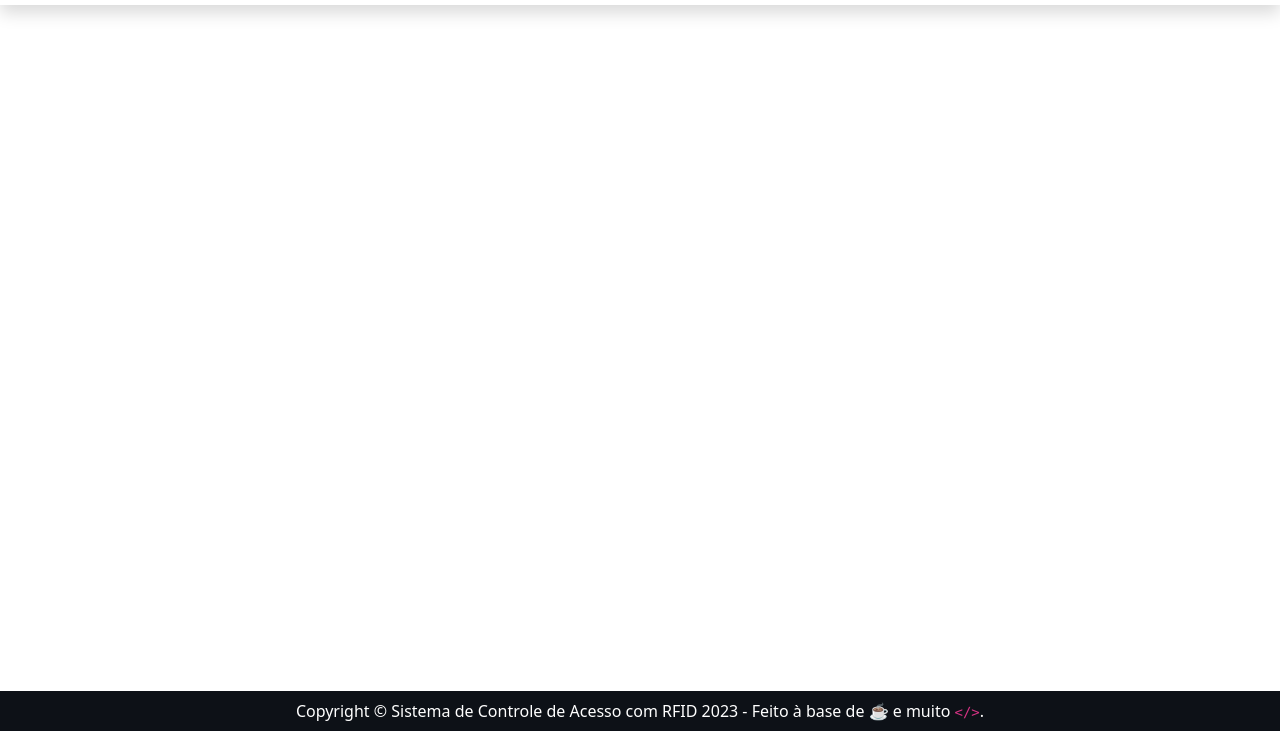
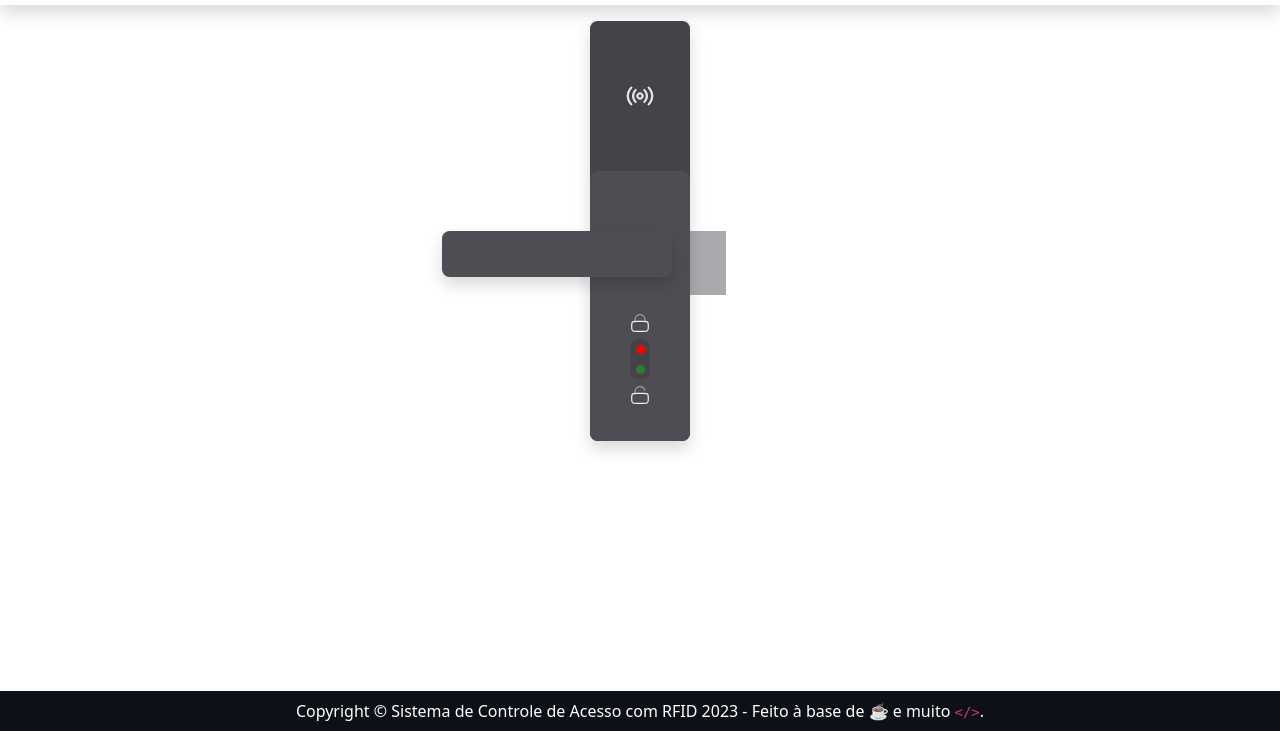
Before and after one commit to kevendasilva/smart-door-lock-virtual, a plain HTML site: page index.html in a window 1280 px wide. Shown: the part 69-800 px from the top of the page. Drawn offline with nearby package versions, Linux system fonts and the light colour scheme.

Commit message:
feat: door lock element

```diff
--- a/index.html
+++ b/index.html
@@ -7,6 +7,7 @@
 
     <link href="https://cdn.jsdelivr.net/npm/bootstrap@5.0.2/dist/css/bootstrap.min.css" rel="stylesheet" integrity="sha384-EVSTQN3/azprG1Anm3QDgpJLIm9Nao0Yz1ztcQTwFspd3yD65VohhpuuCOmLASjC" crossorigin="anonymous">
     <link href="./styles/index.css" rel="stylesheet">
+    <link rel="stylesheet" href="./styles/door-lock.css">
 
     <title>Smart Door Lock Virtual - SCAR</title>
   </head>
@@ -21,7 +22,26 @@
     </nav>
 
     <!-- Main -->
-    <div class="container main">
+    <div class="container py-3 d-flex justify-content-center">
+      <div class="doorLock">
+        <div class="doorLockBody shadow">
+          <div class="rfidArea">
+            <img src="./images/signal-stream.svg" alt="Signal stream">
+          </div>
+          <div class="doorLockSecondArea">
+            <div class="items">
+              <img class="doorLockIcon" src="./images/lock-locked.svg">
+              <div class="leds">
+                <div class="led redOn"></div>
+                <div class="led greenOff"></div>
+              </div>
+              <img class="doorLockIcon" src="./images/lock-unlocked.svg">
+            </div>
+          </div>
+          <div class="doorLockHandle shadow"></div>
+          <div class="doorLockPin doorLockLocked"></div>
+        </div>
+      </div>
     </div>
 
     <!-- Footer -->
--- /dev/null
+++ b/styles/door-lock.css
@@ -0,0 +1,112 @@
+.doorLock {
+  display: flex;
+  height: 100vh !important;
+  justify-content: end;
+  max-height: 420px;
+  max-width: 100px;
+  position: relative;
+  width: 100%;
+}
+
+.doorLock .doorLockBody {
+  background: #444348;
+  border-radius: 7.6px;
+  display: flex;
+  flex: 1;
+  flex-direction: column;
+  height: 100vh !important;
+  max-height: 420px;
+  max-width: 100px;
+  width: 100%;
+}
+
+.doorLockHandle {
+  background: #4e4d53;
+  border-radius: 7.6px;
+  height: 46px;
+  position: absolute;
+  right: 18%;
+  top: 50%;
+  width: 230px;
+}
+
+.rfidArea {
+  border-radius: 7.6px;
+  flex: 3;
+  padding: 36%;
+}
+
+.rfidArea img {
+  width: 100% !important;
+  height: 100% !important;
+}
+
+.doorLockSecondArea {
+  align-items: end;
+  background-color: #4e4d53;
+  border-radius: 7.6px;
+  display: flex;
+  flex: 9;
+  justify-content: center;
+  padding-bottom: 36%;
+}
+
+.doorLockSecondArea .items {
+  align-items: center;
+  display: flex;
+  flex-direction: column;
+}
+
+.doorLockIcon {
+  width: 20%;
+  height: 20%;
+}
+
+.leds {
+  align-items: center;
+  background: #444348;
+  border-radius: 7.6px;
+  display: flex;
+  flex-direction: column;
+  height: 40px;
+  justify-content: space-around;
+  margin: 6px 0;
+  max-height: 40px;
+  max-width: 20%;
+  width: 20%;
+}
+
+.led {
+  width: 9px;
+  height: 9px;
+  border-radius: 100%;
+}
+
+.redOn {
+  background-color: rgba(255, 0, 0, 1) !important;
+}
+
+.redOff {
+  background-color: rgba(255, 0, 0, 0.3) !important;
+}
+
+.greenOn {
+  background-color: rgba(0, 255, 0, 1) !important;
+}
+
+.greenOff {
+  background-color: rgba(0, 255, 0, 0.3) !important;
+}
+
+.doorLockPin {
+  background: #aaa9ad;
+  height: 64px;
+  position: absolute;
+  top: 50%;
+  width: 36px;
+  z-index: -1;
+}
+
+.doorLockLocked {
+  right: -36px;
+}
```
